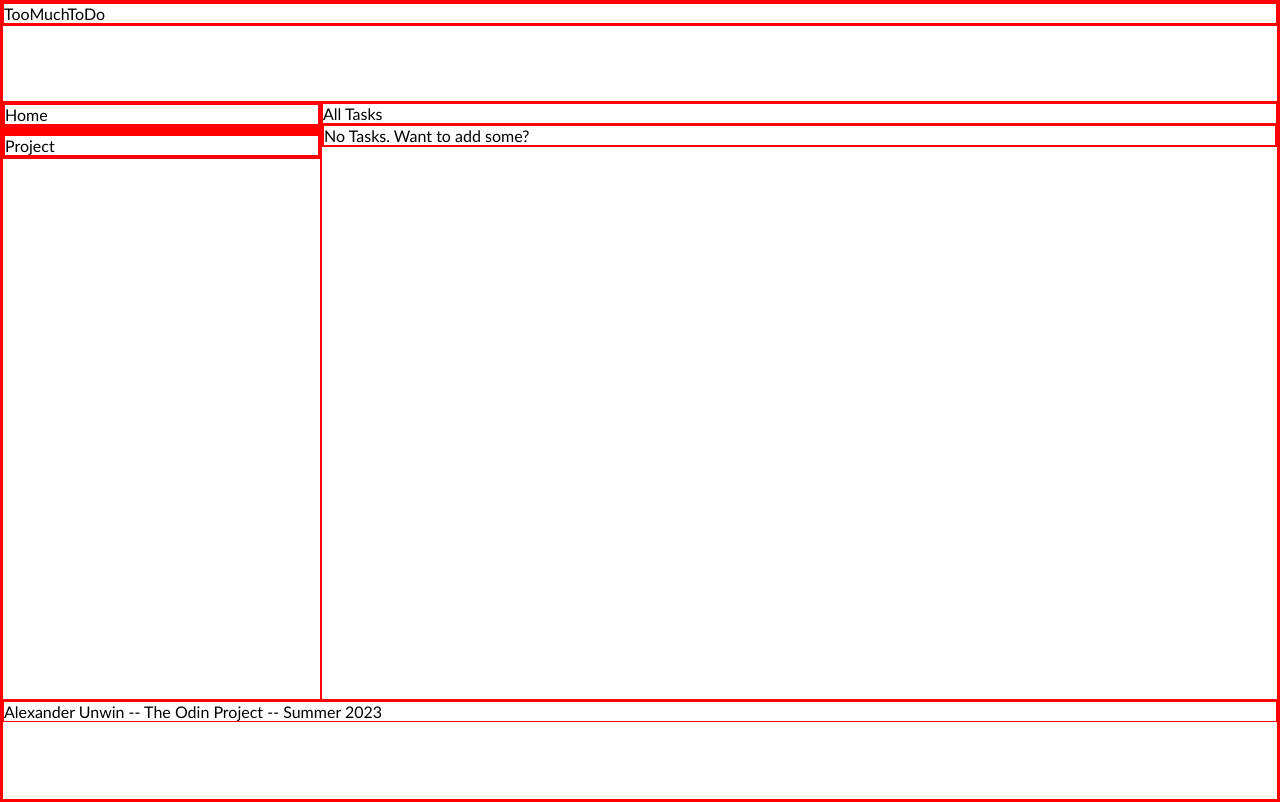
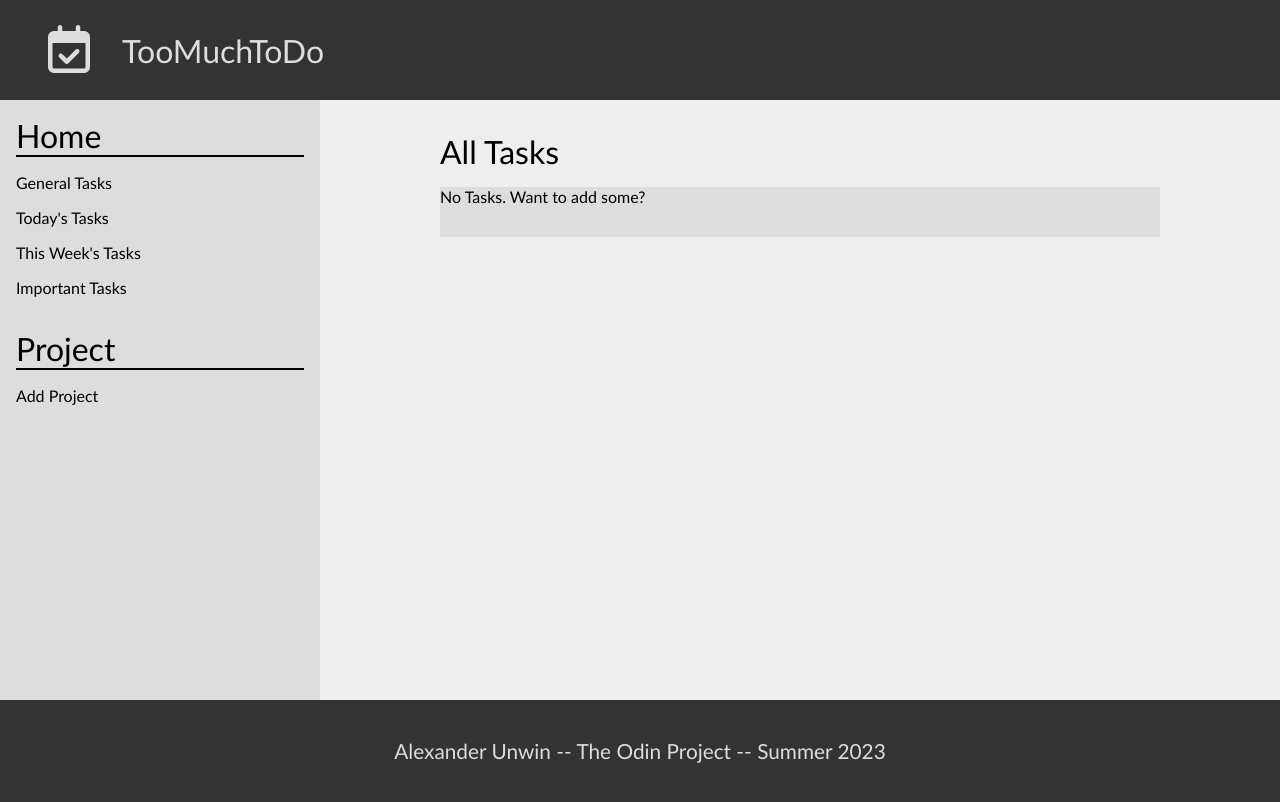
Before and after one commit to lex23unwin/12WhatToDo, a plain HTML site: page index.html in a window 1280 px wide. Drawn offline with Linux system fonts and the light colour scheme.

Commit message:
Skeleton CSS finished

```diff
--- a/index.html
+++ b/index.html
@@ -6,41 +6,50 @@
     <title>To-Do List App</title>
     <link rel="stylesheet" href="style.css">
     <script src="main.js" defer type="module"></script>
+    <script src="https://kit.fontawesome.com/27e8e3aead.js" crossorigin="anonymous"></script>
 </head>
 <body>
     <header>
+        <div id="header-website-logo">
+            <i class="fa-regular fa-calendar-check fa-2xl"></i>
+        </div>
         <div id="header-website-title">TooMuchToDo</div>
-        <div id="header-website-logo">
-
-        </div>
     </header>
     <nav>
+        <div id="nav-container">
             <div id="nav-home">
                 <div id="nav-home-title">Home</div>
-            <div id="nav-home-general-tasks">
-
+                <div id="nav-home-task-container">
+                    <div id="nav-home-tasks-choice">
+                        General Tasks
                     </div>
-            <div id="nav-home-todays-tasks">
-
+                    <div id="nav-home-tasks-choice">
+                        Today's Tasks
                     </div>
-            <div id="nav-home-next-7-days-tasks">
-
+                    <div id="nav-home-tasks-choice">
+                        This Week's Tasks
                     </div>
-            <div id="nav-home-important-tasks">
-
+                    <div id="nav-home-tasks-choice">
+                        Important Tasks
+                    </div>
                 </div>
             </div>
             <div id="nav-projects">
                 <div id="nav-projects-title">Project</div>
                 <div id="nav-projects-add-project">
-
+                    Add Project
+                </div>
             </div>
         </div>
     </nav>
     <main>
+        <div id="main-container">
             <div id="main-tasks-header">All Tasks</div>
             <div id="main-tasks-content">
-            <div id="main-tasks-content-none">No Tasks. Want to add some?</div>
+                <div id="main-tasks-content-none">
+                    No Tasks. Want to add some?
+                </div>
+            </div>
         </div>
     </main>
     <footer>
--- a/style.css
+++ b/style.css
@@ -1,8 +1,15 @@
+:root {
+    --primary-dark: #333;
+    --secondary-dark: #444;
+    --primary-light: #eee;
+    --secondary-light: #ddd;
+  }
+
 * {
     padding: 0px;
     margin: 0px;
     box-sizing: border-box;
-    border: 1px solid red;
+    /* border: 1px solid red; */
 }
 
 body {
@@ -11,24 +18,111 @@ body {
     display: grid;
     grid-template-columns: 1fr 3fr;
     grid-template-rows: 100px auto 100px;
+    background-color: #333;
 }
 
 header {
     grid-row: 1 / 2;
     grid-column: 1 / 3;
+    display: flex;
+    flex-direction: row;
+    gap: 2em;
+    margin-left: 3em;
+    background-color: var(--primary-dark);
+    color: var(--secondary-light);
+}
+
+#header-website-logo {
+    display: flex;
+    flex-direction: row;
+    justify-content: center;
+    align-items: center;
+    font-size: 1.5rem;
+}
+
+#header-website-title {
+    display: flex;
+    flex-direction: row;
+    justify-content: center;
+    align-items: center;
+    font-size: 2rem;
 }
 
 nav {
     grid-row: 2 / 3;
     grid-column: 1 / 2;
+    background-color: #ccc;
+    background-color: var(--secondary-light);
 }
+
+#nav-container {
+    margin: 1em;
+    display: flex;
+    flex-direction: column;
+    gap: 2em;
+}
+
+#nav-home {
+    display: flex;
+    flex-direction: column;
+    gap: 1em;
+}
+
+#nav-home-title {
+    font-size: 2rem;
+    border-bottom: 2px solid black;
+}
+
+#nav-home-task-container {
+    display: flex;
+    flex-direction: column;
+    gap: 1em;
+}
+
+#nav-projects {
+    display: flex;
+    flex-direction: column;
+    gap: 1em;
+}
+
+#nav-projects-title {
+    font-size: 2rem;
+    border-bottom: 2px solid black;
+}
+
+
 
 main {
     grid-row: 2 / 3;
     grid-column: 2 / 3;
+    background-color: var(--primary-light);
+}
+
+#main-container {
+    margin: 2em auto;
+    width: 75%;
+    display: flex;
+    flex-direction: column;
+    gap: 1em;
+}
+
+#main-tasks-header {
+    font-size: 2rem;
+}
+
+#main-tasks-content-none {
+    background-color: var(--secondary-light);
+    height: 50px;
 }
 
 footer {
     grid-row: 3 / 4;
     grid-column: 1 / 3;
+    display: flex;
+    flex-direction: row;
+    justify-content: center;
+    align-items: center;
+    background-color: var(--primary-dark);
+    color: var(--secondary-light);
+    font-size: 1.3rem;
 }
```
Lines whose indentation alone changed are shown as unchanged.
